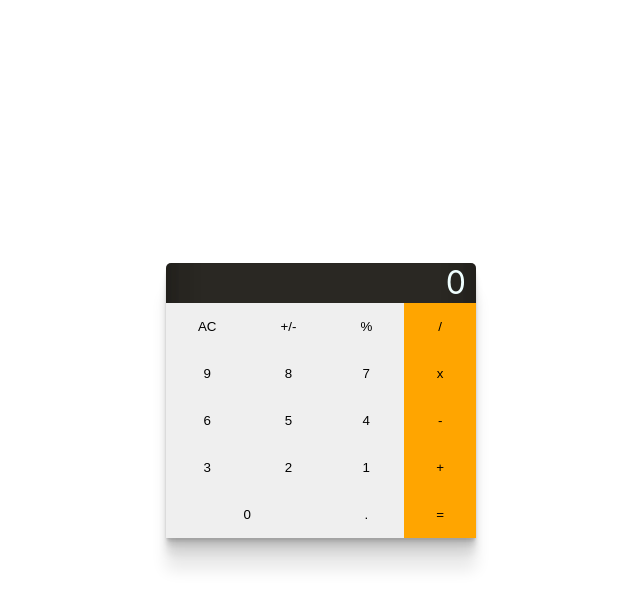
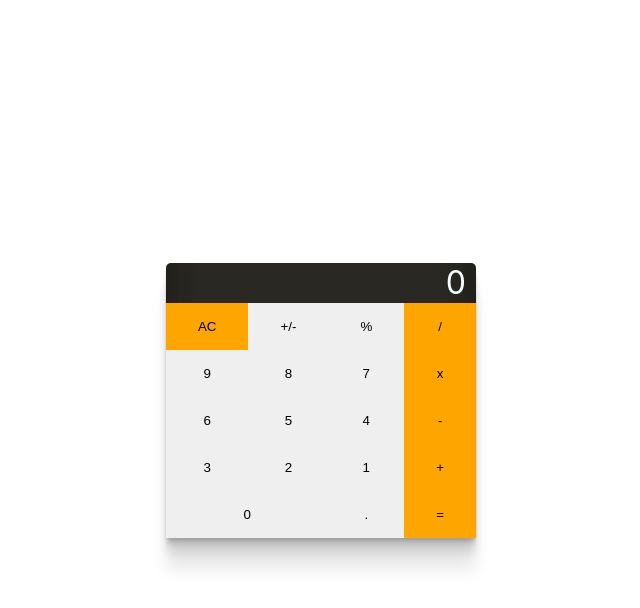
Before and after one commit to Chaseknis/math_magician_react, a React (Create React App) app: page / in a window 1280 px wide. In both pictures the pointer is over the button "AC". Shown: the top 608 px of the page, without its empty margins (319-959 px from the left). Built offline with nearby package versions, Linux system fonts and the light colour scheme.

Commit message:
make changes

```diff
--- a/src/index.css
+++ b/src/index.css
@@ -77,4 +77,9 @@ button {
   width: 100%;
   border: none;
   padding: 1rem 2rem;
+  cursor: pointer;
 }
+
+button:hover {
+  background-color: orange;
+}
```
